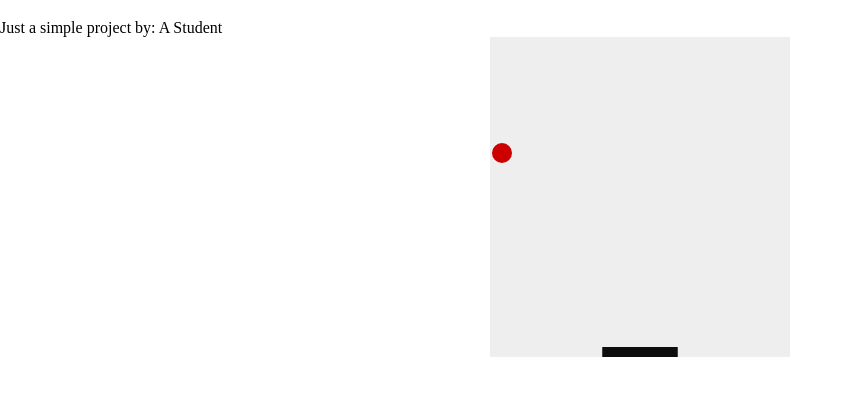
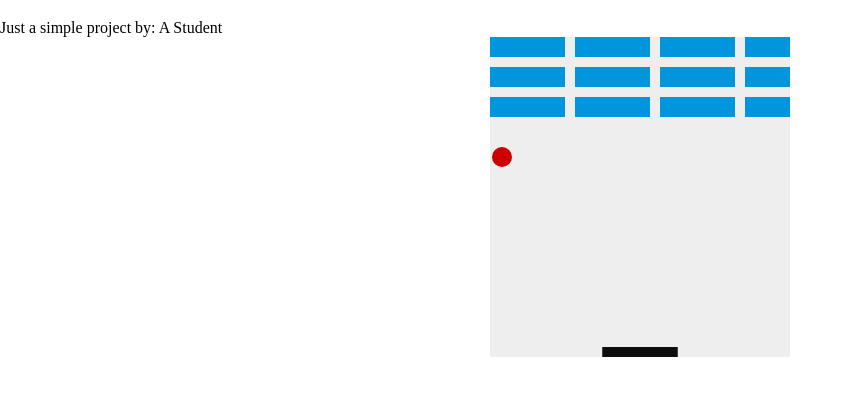
Before and after one commit to CTECH-IT/breakout-Code-learner-WWN, a plain HTML site: page index.html in a window 1280 px wide. Shown: the part 61-456 px from the top of the page, without its empty margins (0-853 px from the left). Drawn offline with nearby package versions, Linux system fonts and the light colour scheme.

Commit message:
added non collision bricks but need to fix the width of the canvas

```diff
--- a/scripts/main.js
+++ b/scripts/main.js
@@ -16,6 +16,23 @@ let paddleX = (canvas.width-paddleWidth) / 2;
 let rightPressed = false;
 let leftPresed = false;
 
+let brickRowCount = 3;
+let brickColumnCount = 5;
+let brickWidth = 75;
+let brickHeight = 20;
+let brickPadding = 10;
+let brickOffsetTop = 30;
+let brickOffsetLeft = 30;
+
+//set up a 2-dimetional array for the bricks
+let bricks = [];
+for (let c=0; c < brickColumnCount; c++){
+    bricks[c] = [];
+    for(let r=0; r < brickRowCount; r++) {
+        bricks[c][r] = { x: 0, y: 0 };
+    }
+}
+
 function drawBall() {
      ctx.beginPath();
      ctx.arc( x, y, ballRadius, 0, Math.PI*2);
@@ -33,9 +50,30 @@ function drawPaddle() {
     ctx.closePath();
 }
 
+function drawBricks() {
+    for(let c=0; c < brickColumnCount; c++) {
+        for(let r=0; r < brickRowCount; r++) {
+            var brickX = (c*(brickWidth+brickPadding));
+            var brickY = (r*(brickHeight+brickPadding));
+            bricks[c][r].x = 0;
+            bricks[c][r].y = 0;
+            ctx.beginPath();
+            ctx.rect(brickX, brickY, brickWidth, brickHeight);
+            ctx.fillStyle = "#0095DD";
+            ctx.fill();
+            ctx.closePath();
+        }
+    }
+}
+
+
 function draw() {
     // clear canvas
     ctx.clearRect(0, 0, canvas.width, canvas.height);
+
+    // draw the bricks
+    drawBricks();
+
     // draw the ball
     drawBall();
 
@@ -45,12 +83,20 @@ function draw() {
     x += dx;
     y += dy;
 
-    //check to see if we've gone off hte edge of hit board
+    // check to see if we've gone off hte edge of hit board
     if (x > canvas.width - ballRadius || x < ballRadius) {
         dx = -dx;
     }
-    if(y > canvas.height - ballRadius || y < ballRadius) {
+    if (y > canvas.height - ballRadius || y < ballRadius) { //ceiling check
         dy = -dy
+    }else if (y+dy > canvas.height-ballRadius) { //floor check
+        if(x > paddleX && x < paddleX + paddleWidth) { // paddle check
+            dy = -dy;
+        } else { // if hit the floor !
+            alert("GAME OVER");
+            document.location.reload();
+            clearInterval(interval); // need browswer to end game
+        }
     }
 
     // paddle controls
@@ -92,4 +138,4 @@ function keyUpHandler(e) {
 document.addEventListener("keydown", keyDownHandler, false);
 document.addEventListener("keyup", keyUpHandler, false);
 
-setInterval(draw,10);
+let interval = setInterval(draw,10);
```
Also changed, not shown: index.html (+1 -0 lines).
